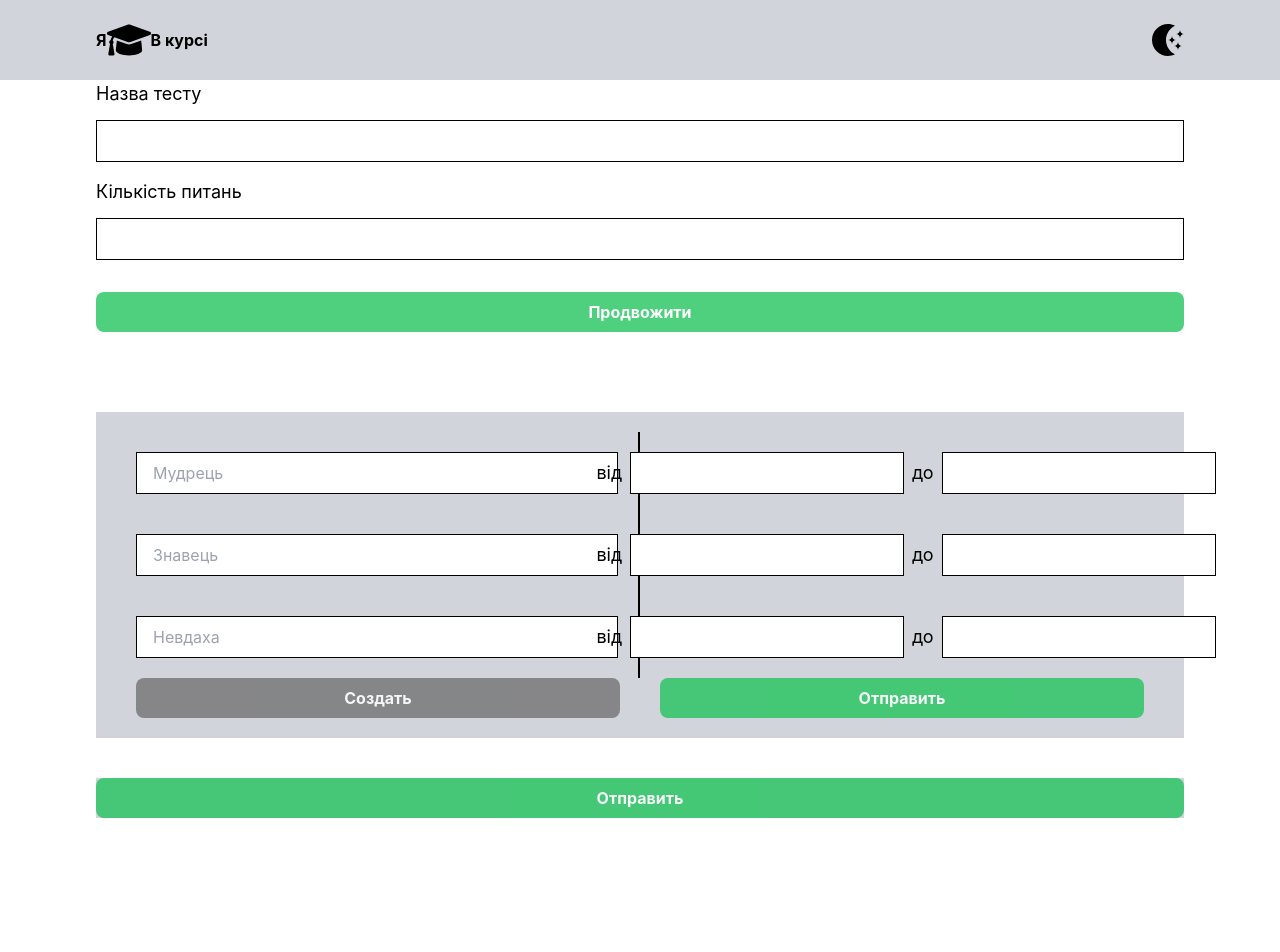
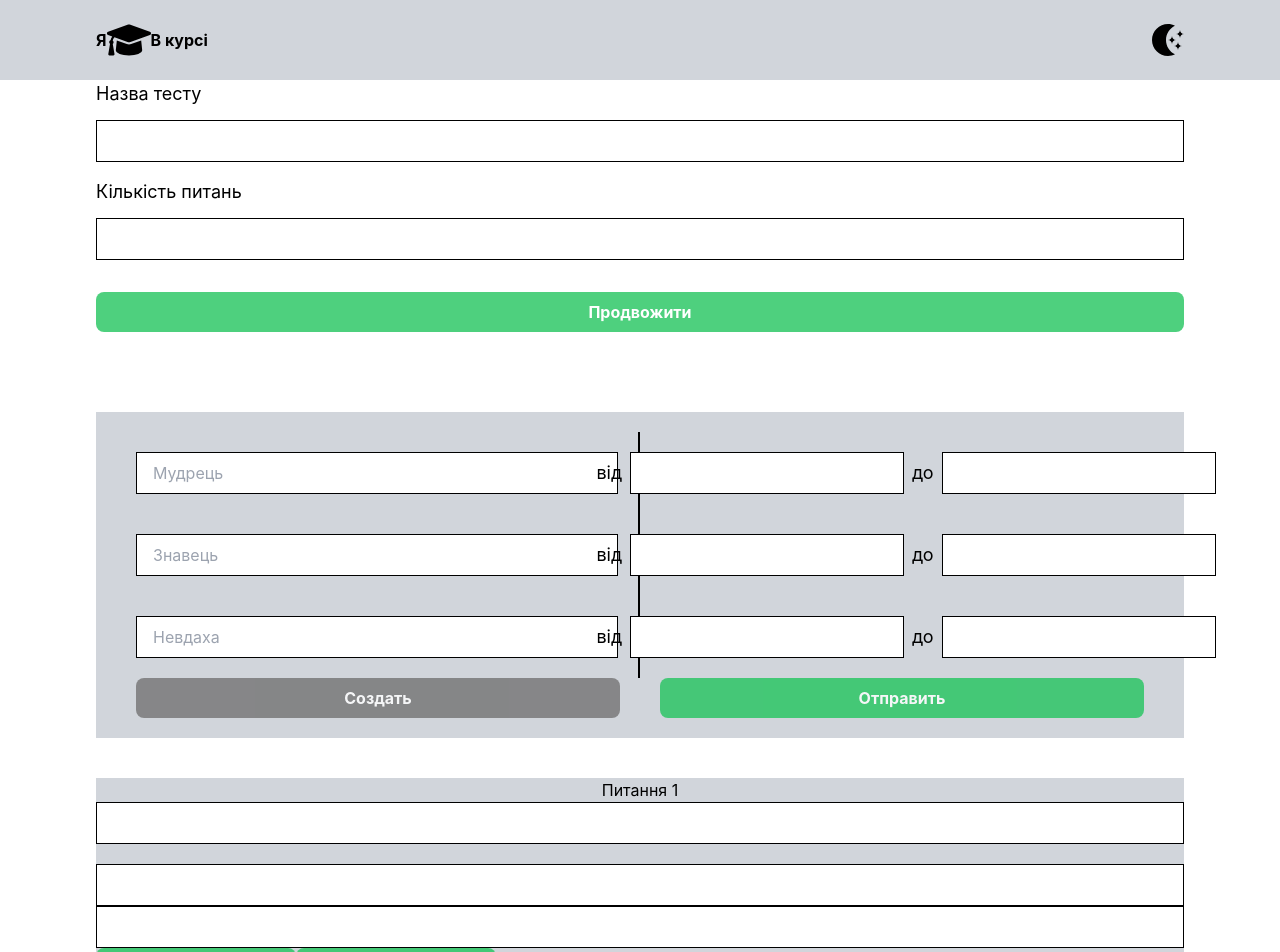
Before and after one commit to CumMbILLI/Test-app, a React (Create React App) app: page / in a window 1280 px wide. Shown: the top 952 px of the page. Before the commit the page ends 818 px from the top, so only its background shows below. Built offline with nearby package versions, Linux system fonts and the light colour scheme; data requests are answered from the project's data file.

Commit message:
form answer

```diff
--- /dev/null
+++ b/src/components/CreateTest/AnswersInputs.tsx
@@ -0,0 +1,63 @@
+import Button from 'components/Button/Button';
+import { Input } from 'components/FormField/Input';
+import React from 'react';
+import {
+  SubmitHandler,
+  useFieldArray,
+  useForm,
+  UseFormSetValue,
+} from 'react-hook-form';
+
+interface AnswerField {
+  answer: string;
+}
+
+interface Answers {
+  testAnswers: AnswerField[];
+}
+
+interface Props<T extends Record<string, any>> {
+  setValue: UseFormSetValue<T>;
+}
+
+const INITIAL_VALUES = [
+  {
+    answer: '',
+  },
+  {
+    answer: '',
+  },
+];
+
+const AnswersInputs = <T extends Record<string, any>>({
+  setValue,
+}: Props<T>) => {
+  const { register, control } = useForm<Answers>({
+    defaultValues: {
+      testAnswers: INITIAL_VALUES,
+    },
+  });
+
+  const { fields, append } = useFieldArray({
+    control,
+    name: 'testAnswers',
+  });
+
+  const createInput = () => append({ answer: '' });
+
+  return (
+    <div className='px-5'>
+      {fields.map((_, index) => (
+        <div key={index} className='flex gap-5 my-3'>
+          <input type='radio' />
+          <Input register={register} name={`testAnswers.${index}.answer`} />
+        </div>
+      ))}
+      <Button onClick={createInput} className='ml-5' color='secondary'>
+        Створити
+      </Button>
+    </div>
+  );
+};
+
+export default AnswersInputs;
--- a/src/components/CreateTest/CreateQuestions.tsx
+++ b/src/components/CreateTest/CreateQuestions.tsx
@@ -1,8 +1,9 @@
 import Button from 'components/Button/Button';
 import { Input } from 'components/FormField/Input';
 import RadioButton from 'components/FormField/RadioButton';
-import React from 'react';
+import React, { useEffect } from 'react';
 import { SubmitHandler, useFieldArray, useForm } from 'react-hook-form';
+import AnswersInputs from './AnswersInputs';
 
 export interface QuestionTyped {
   id: number;
@@ -11,103 +12,106 @@ export interface QuestionTyped {
 }
 
 export interface QuestionsAll {
-  test: {
   question: QuestionTyped[];
-    answer: {
-      id: number;
-      correntAnswer: number | number[];
-      answer: string[];
-    }[];
-  };
 }
 
-const INITIAL_VALUES = {
-  question: [
+interface AnswerTyped {
+  answer: string;
+}
+
+interface AnswerAll {
+  answers: AnswerTyped[];
+}
+
+const INITIAL_VALUES = [
   {
     id: 1,
     image: '',
     questionTitle: '',
+    correctAnswer: 0,
+    answers: [''],
   },
-  ],
-  answers: [
-    {
-      id: 1,
-      correctAnswer: 0,
-      answers: ['', ''],
-    },
-  ],
-};
+];
+
+const INITIAL_VALUES_2 = [{ answer: '' }, { answer: '' }];
 
 const CreateQuestions = () => {
   const { register, control, handleSubmit } = useForm<QuestionsAll>({
     defaultValues: {
-      test: INITIAL_VALUES,
+      question: INITIAL_VALUES,
     },
   });
+
   const { fields, append, remove } = useFieldArray({
     control,
-    name: 'test',
+    name: 'question',
   });
 
-  const createAnswerInput = () => console.log(append);
+  const {
+    register: register2,
+    control: control2,
+    handleSubmit: handleSubmit2,
+  } = useForm<AnswerAll>({
+    defaultValues: {
+      answers: INITIAL_VALUES_2,
+    },
+  });
 
-  //   const createQuestion = () =>
-  //     append({
-  //       id: fields.length + 1,
-  //       image: '',
-  //       correctAnswer: 0,
-  //       questionTitle: '',
-  //       answers: ['', ''],
-  //     });
+  const {
+    fields: fields2,
+    append: append2,
+    remove: remove2,
+  } = useFieldArray({
+    control: control2,
+    name: 'answers',
+  });
+
+  const createAnswer = () => append2({ answer: '' });
+
+  // const createQuestion = () =>
+  //   append({
+  //     id: fields.length + 1,
+  //     image: '',
+  //     correctAnswer: 0,
+  //     questionTitle: '',
+  //     answers: ['', ''],
+  //   });
 
   const onSubmit: SubmitHandler<QuestionsAll> = (data) => console.log(data);
 
-  console.log(fields);
+  const onSubmit2: SubmitHandler<AnswerAll> = (data) => console.log(data);
+
+  const onHandleSubmit = (e: any) => {
+    e.preventDefault();
+
+    handleSubmit(onSubmit);
+    handleSubmit2(onSubmit2);
+  };
 
   return (
     <div className='bg-gray-300 mt-10'>
-      <form onSubmit={handleSubmit(onSubmit)}>
-        {fields.map(({ answers, id }, index) => (
+      <form onSubmit={onHandleSubmit}>
+        {fields.map(({ id }, index) => (
           <div key={id}>
             <span className='flex justify-center'>Питання {index + 1}</span>
             <Input
               register={register}
-              name={`questions.${index}.questionTitle`}
+              name={`question.${index}.questionTitle`}
             />
-            <div className='grid gap-3 mt-5'>
-              {answers.map((_, _index) => (
-                <div key={_index + index} className='flex gap-3 items-center'>
-                  <RadioButton
-                    value={_index}
-                    register={register}
-                    name={`questions.${index}.correctAnswer`}
-                  />
-                  <Input
-                    placeholder='Відповідь'
-                    register={register}
-                    name={`questions.${index}.answers.${_index}`}
-                  />
+            <div className='grid gap-3 mt-5'></div>
           </div>
         ))}
-
-              <Button
-                onClick={createAnswerInput}
-                className='w-[200px] ml-6'
-                type='button'
-                color='secondary'
-              >
+        {fields2.map((_, index) => (
+          <div>
+            <Input register={register2} name={`answers.${index}.answer`} />
+          </div>
+        ))}
+        <Button onClick={createAnswer} className='!w-[200px]' color='primary'>
           Створити
         </Button>
-            </div>
-          </div>
-        ))}
-        <div>
-          <div className='w-full flex items-center justify-center mt-10'>
-            <Button className='w-[200px]' color='primary' type='submit'>
+        <Button className='!w-[200px]' color='primary' type='submit'>
           Отправить
         </Button>
-          </div>
-        </div>
       </form>
     </div>
   );
```
Lines whose indentation alone changed are shown as unchanged.
